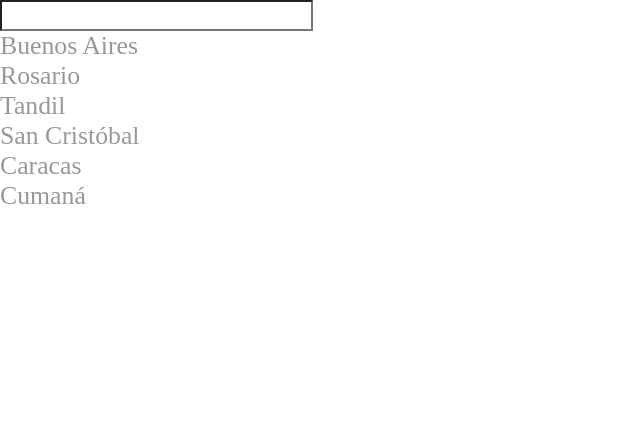
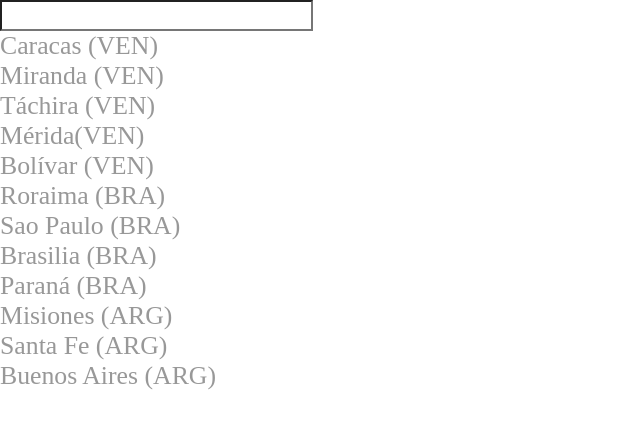
Before and after one commit to josuehoenicka/wanderlist, an Angular app: page / in a window 1280 px wide. Shown: the top 428 px of the page, without its empty margins (0-640 px from the left). Built offline with nearby package versions, Linux system fonts and the light colour scheme.

Commit message:
update: fix list

```diff
--- a/src/app/app.component.html
+++ b/src/app/app.component.html
@@ -1,16 +1,16 @@
 <h3 *ngIf="name">Tu nombre es: {{ name }}</h3>
 <input [(ngModel)]="name"/>
 
-<ul *ngFor="let c of cities">
+<ul *ngFor="let wl of wanderlist">
   <!-- <li
   [ngStyle]="{'color': 'white', 'background-color': c.country === 'Venezuela' ? '#a02b2b' : '#0077ff' }"
   >
   {{c.city}}
   </li> -->
   <li
-  (click)="onCityClicked(c.city)"
-  [ngClass]="{'selected': c.city === selection, 'disabled': c.city !== selection}"
-  >{{c.city}}</li>
+  (click)="onCityClicked(wl)"
+  [ngClass]="{'selected': wl === selection, 'disabled': wl !== selection}"
+  >{{wl}}</li>
 </ul>
 
 <div *ngIf="selection">
--- a/src/app/app.component.ts
+++ b/src/app/app.component.ts
@@ -8,32 +8,9 @@ import { Component, OnChanges, OnDestroy, OnInit, SimpleChanges } from '@angular
 export class AppComponent implements OnChanges, OnInit, OnDestroy {
 
   name!: string;
-  cities = [
-    {
-      country: 'Argentina',
-      city: 'Buenos Aires'
-    },
-    {
-      country: 'Argentina',
-      city: 'Rosario'
-    },
-    {
-      country: 'Argentina',
-      city: 'Tandil'
-    },
-    {
-      country: 'Venezuela',
-      city: 'San Cristóbal'
-    },
-    {
-      country: 'Venezuela',
-      city: 'Caracas'
-    },
-    {
-      country: 'Venezuela',
-      city: 'Cumaná'
-    }
-  ]
+  wanderlist = ['Caracas (VEN)', 'Miranda (VEN)', 'Táchira (VEN)',
+  'Mérida(VEN)', 'Bolívar (VEN)', 'Roraima (BRA)', 'Sao Paulo (BRA)', 'Brasilia (BRA)',
+  'Paraná (BRA)', 'Misiones (ARG)', 'Santa Fe (ARG)', 'Buenos Aires (ARG)']
   title = 'countriesapp';
   selection!: string;
 
```
